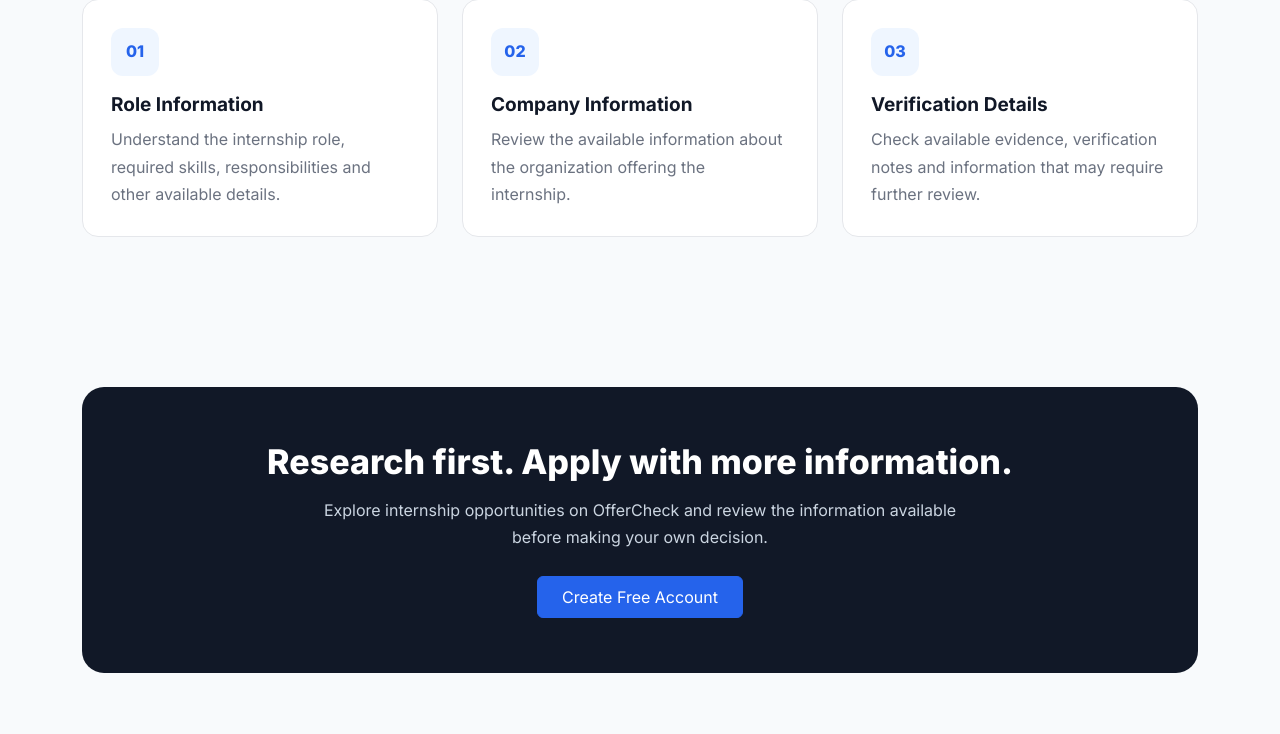
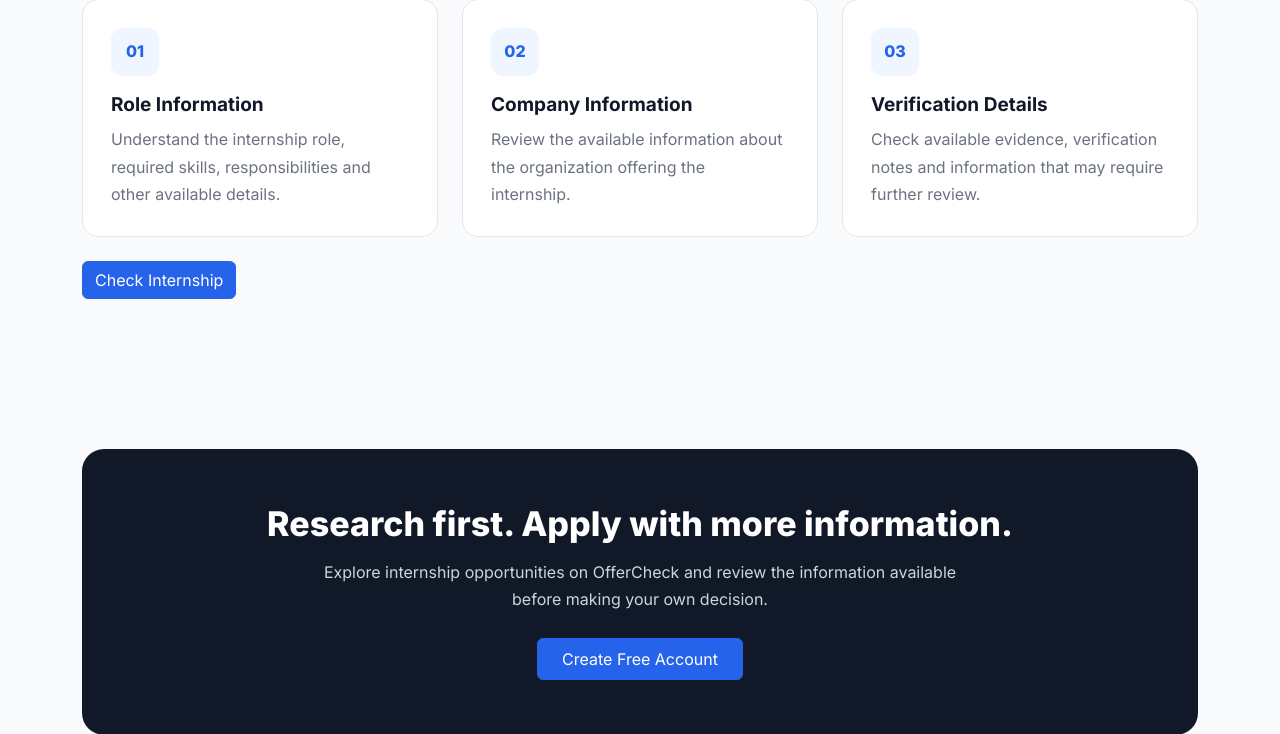
Before and after one commit to VijayPal226/Offer-Check, a Django app: page /internship/ in a window 1280 px wide. Shown: the part 1514-2248 px from the top of the page. Run offline with Django 5.2, Linux system fonts and the light colour scheme; some libraries are stand-ins or nearby versions.

Commit message:
add button change file dirtictary

```diff
--- a/accounts/urls.py
+++ b/accounts/urls.py
@@ -6,5 +6,5 @@
     path('about/', views.about, name='about'),
     path('login/', views.UserLoginView.as_view(), name='login'),
     path('register/', views.register, name='register'),
-    path('check-internship/', views.check_internship, name='check_internship'),
+
 ]
--- a/accounts/views.py
+++ b/accounts/views.py
@@ -43,6 +43,3 @@
         messages.success(request, "User created successfully")
 
     return render(request, "register.html")
-
-def check_internship(request):
-    return render(request, "check_internship.html")
--- a/internships/templates/internships.html
+++ b/internships/templates/internships.html
@@ -609,6 +609,7 @@
                 </div>
 
             </div>
+            <a href="{% url 'check_internship' %}"><button class="btn btn-primary">Check Internship</button></a>
 
         </div>
 
--- a/internships/urls.py
+++ b/internships/urls.py
@@ -3,4 +3,5 @@
 
 urlpatterns = [
     path('', views.internships, name='internships'),
+    path('check/', views.check_internship, name='check_internship'),
 ]
--- a/internships/views.py
+++ b/internships/views.py
@@ -3,3 +3,5 @@
 
 def internships(request):
     return render(request, 'internships.html')
+def check_internship(request):
+    return render(request, 'check_internship.html')
```
Also changed, not shown: internships/templates/check_internship.html (renamed from accounts/templates/check_internship.html).
